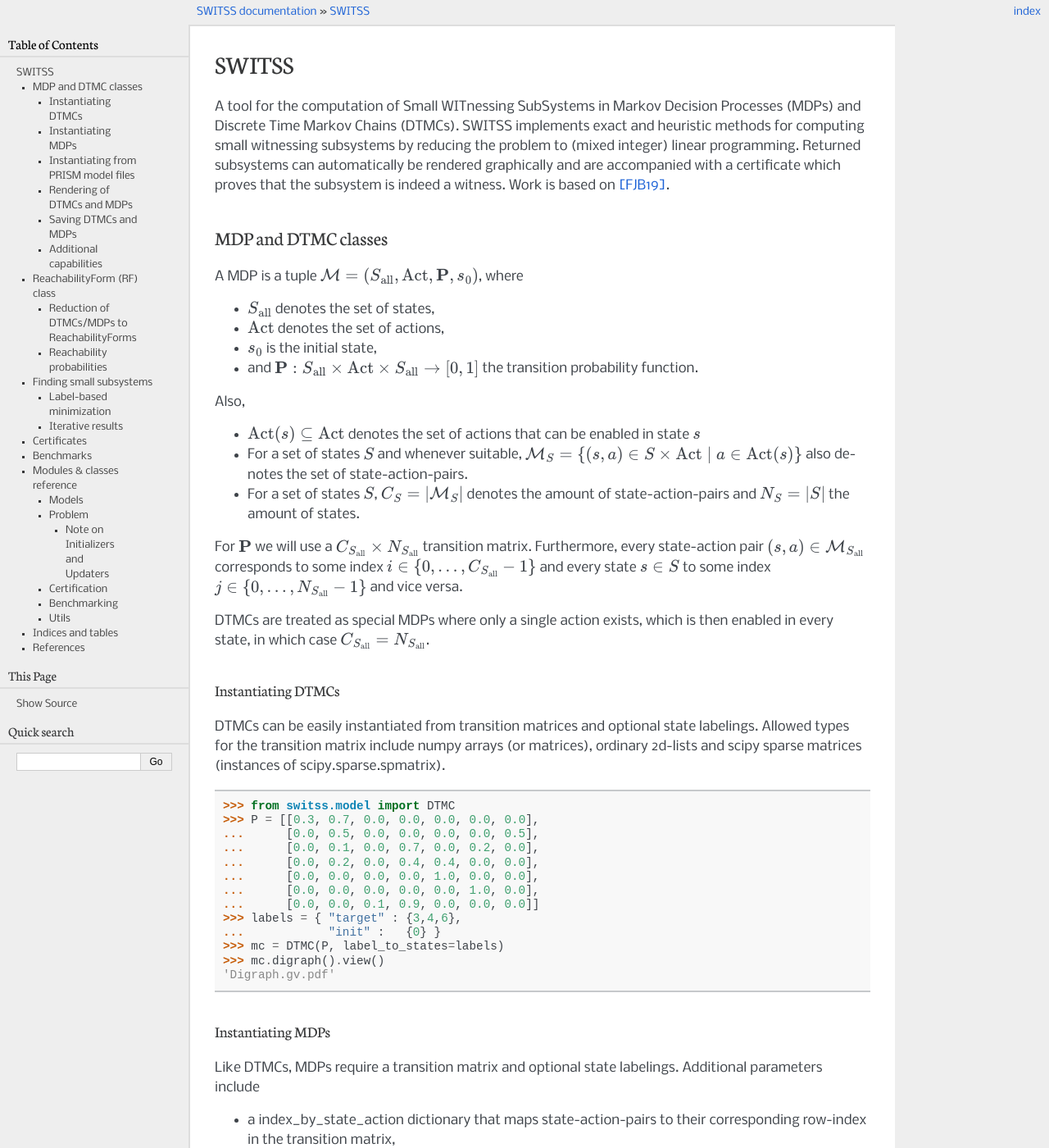
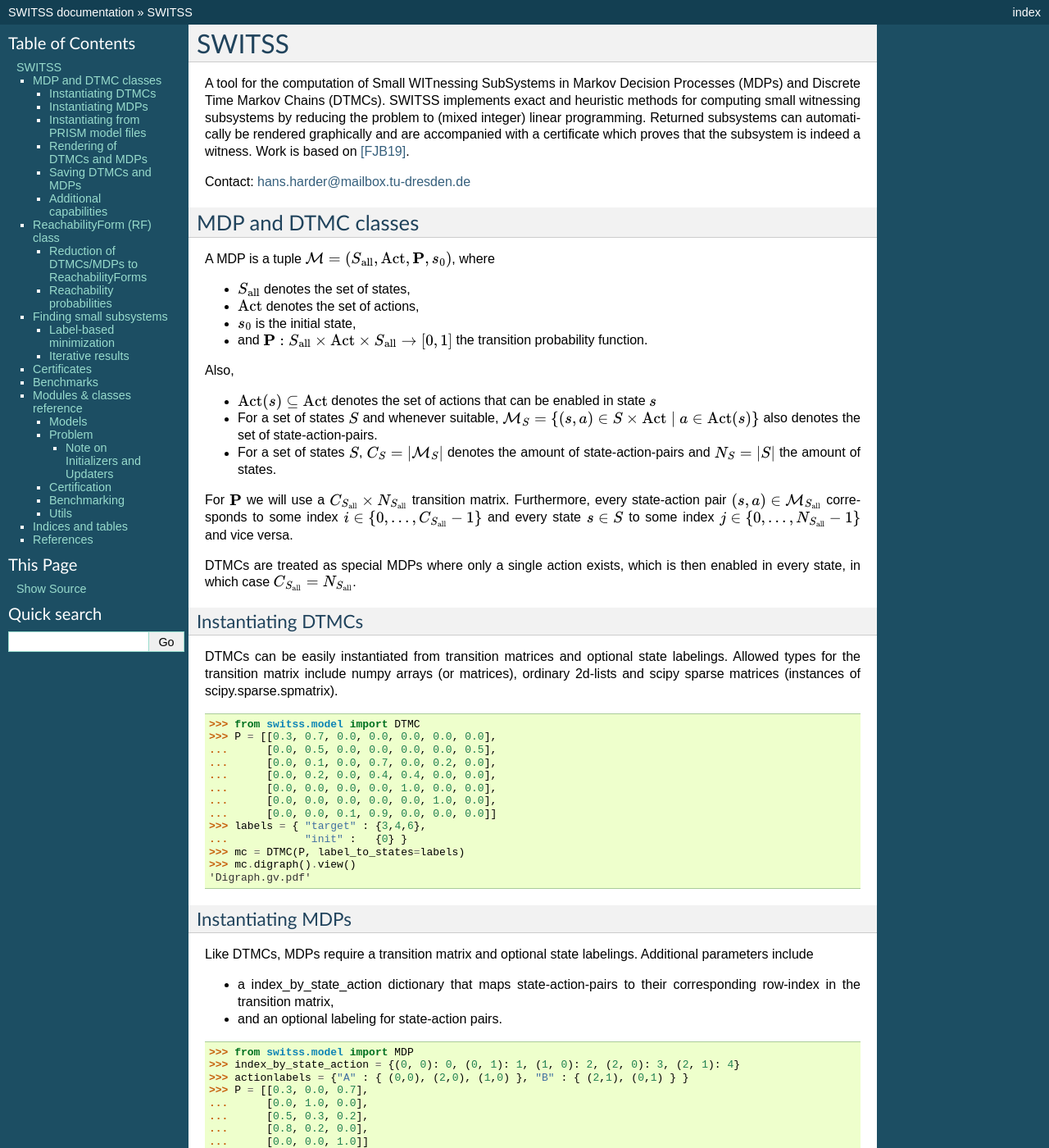
Before and after one commit to simonjantsch/switss, a Sphinx documentation site: the page built from docs/source/index.rst, in a window 1280 px wide and 1400 px high. Shown: the whole window at 82% size. Built offline with Sphinx 7.4.7, drawn with Linux system fonts in a browser that asks for light colours.

Commit message:
new doc design (sticky sidebar) + contact info

```diff
--- a/docs/source/conf.py
+++ b/docs/source/conf.py
@@ -43,7 +43,7 @@
 # The theme to use for HTML and HTML Help pages.  See the documentation for
 # a list of builtin themes.
 #
-html_theme = 'pyramid'
+html_theme = 'classic'
 
 # Add any paths that contain custom static files (such as style sheets) here,
 # relative to this directory. They are copied after the builtin static files,
@@ -55,3 +55,7 @@
 
 # Sphinx sorts methods alphabetically, but we want the same as in the source code.
 autodoc_member_order = 'bysource'
+
+html_theme_options = {
+    "stickysidebar" : True
+}
--- a/docs/source/index.rst
+++ b/docs/source/index.rst
@@ -12,6 +12,8 @@
 witnessing subsystems by reducing the problem to (mixed integer) linear programming. Returned subsystems
 can automatically be rendered graphically and are accompanied with a certificate which proves that
 the subsystem is indeed a witness. Work is based on [FJB19]_.
+
+Contact: hans.harder@mailbox.tu-dresden.de
 
 **********************
 MDP and DTMC classes
```
